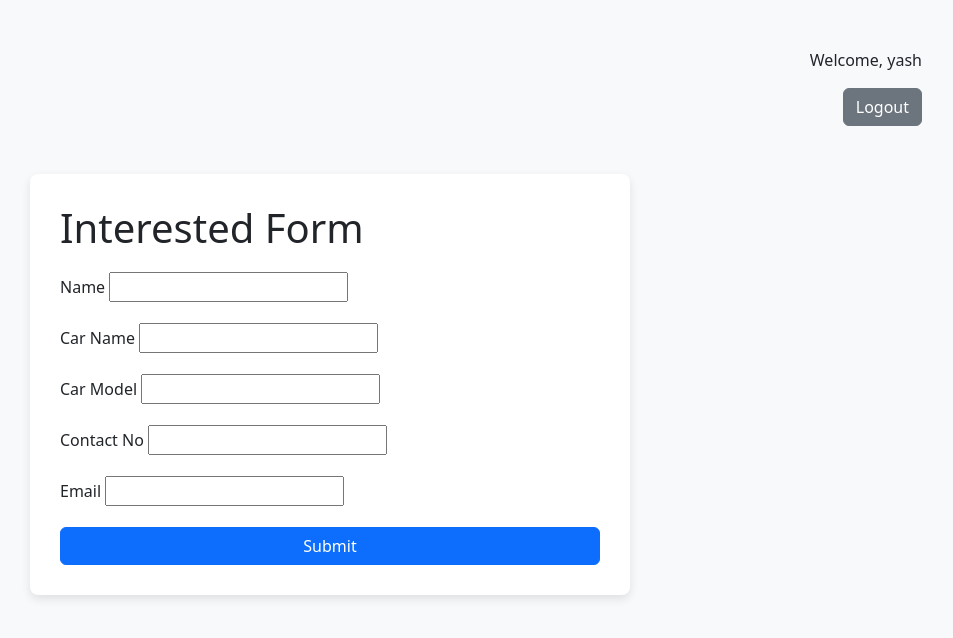
After one commit to yashkhopkar3/Car-Blog-Website-Project, a Django app: page /interestForm/ in a window 1280 px wide. The commit adds this page. Shown: the top 638 px of the page, without its empty margins (310-1263 px from the left). Run offline with Django 5.2, Linux system fonts and the light colour scheme; a user stored in the database is signed in.

Commit message:
InterestButton

```diff
--- a/CarProject/urls.py
+++ b/CarProject/urls.py
@@ -16,7 +16,7 @@ Including another URLconf
 """
 from django.contrib import admin
 from django.urls import path
-from Cars.views import home,viewDetails,add_car,login_view,signup,user_logout
+from Cars.views import home,viewDetails,add_car,login_view,signup,user_logout,interestForm
 from . import settings
 from django.conf.urls.static import static
 
@@ -27,7 +27,8 @@ urlpatterns = [
     path('add/', add_car, name='add_car'),
     path('login/',login_view,name="login"),
     path('signup/',signup,name="signup"),
-    path('logout/',user_logout,name="logout")
+    path('logout/',user_logout,name="logout"),
+    path('interestForm/',interestForm,name='interestForm')
 ]
 
 urlpatterns += static(settings.MEDIA_URL,document_root =settings.MEDIA_ROOT)
--- a/Cars/forms.py
+++ b/Cars/forms.py
@@ -1,5 +1,5 @@
 from django import forms
-from .models import Car_details
+from .models import Car_details,Interest
 from django.contrib.auth.forms import UserCreationForm
 from django.contrib.auth.models import User
 
@@ -8,6 +8,11 @@ class CarForm(forms.ModelForm):
         model = Car_details
         fields = ['car_Name','content', 'Car_Model','car_Price','car_photo']
 
+class InterestForm(forms.ModelForm):
+    class Meta:
+        model=Interest
+        fields=['name','car_name','car_model','contact_no','email']
+
 class SignUpForm(UserCreationForm):
       email = forms.EmailField(required=True, help_text='Required. Provide a valid email address.')
 
--- a/Cars/models.py
+++ b/Cars/models.py
@@ -9,3 +9,10 @@ class Car_details(models.Model):
     car_photo=models.ImageField(upload_to='carPhoto/',null=True,blank=True)
     uploaded_at = models.DateTimeField(auto_now_add=True)
     car_Name = models.CharField(max_length=100, blank=False, null=False )
+
+class Interest(models.Model):
+    name=models.CharField(max_length=20, blank=False, null=False)
+    car_name=models.CharField(max_length=20, blank=False, null=False)
+    car_model = models.CharField(max_length=100, blank=False, null=False)
+    contact_no=models.IntegerField(max_length=10,blank=False, null=False)
+    email=models.EmailField( blank=False, null=False)
--- a/Cars/views.py
+++ b/Cars/views.py
@@ -4,7 +4,7 @@ from .forms import CarForm
 from django.contrib.auth import login, authenticate,logout
 from django.contrib.auth.forms import AuthenticationForm
 from django.contrib.auth.decorators import login_required
-from .forms import SignUpForm
+from .forms import SignUpForm,InterestForm
 # Create your views here.
 
 def home(request):
@@ -27,6 +27,18 @@ def add_car(request):
         form = CarForm()
 
     return render(request, 'add_car.html', {'form': form})
+
+@login_required
+def interestForm(request):
+    if request.method == 'POST':
+        form = InterestForm(request.POST,request.FILES)
+        if form.is_valid():
+            form.save()
+            return redirect('home')  # Redirect to the homepage after saving
+    else:
+        form = InterestForm()
+
+    return render(request, 'InterestedForm.html', {'form': form})
 
 def signup(request):
     if request.method == 'POST':
--- /dev/null
+++ b/templates/InterestedForm.html
@@ -0,0 +1,77 @@
+<!DOCTYPE html>
+<html lang="en">
+<head>
+    <meta charset="UTF-8">
+    <meta name="viewport" content="width=device-width, initial-scale=1.0">
+    <title>Add New Cars Info</title>
+    <link href="https://cdn.jsdelivr.net/npm/bootstrap@5.3.0/dist/css/bootstrap.min.css" rel="stylesheet">
+    <style>
+        body {
+            background-color: #f8f9fa;
+        }
+        .form-container {
+            max-width: 600px;
+            margin: auto;
+            background-color: #fff;
+            padding: 30px;
+            border-radius: 8px;
+            box-shadow: 0 4px 10px rgba(0, 0, 0, 0.1);
+        }
+        .form-container h1 {
+            margin-bottom: 20px;
+        }
+    </style>
+</head>
+<body>
+
+    <!-- User Authentication Section -->
+    <div class="m-5 text-end">
+        {% if user.is_authenticated %}
+        <p>Welcome, {{ user.username }}</p>
+        <a href="{% url 'logout' %}" class="btn btn-secondary">Logout</a>
+        {% else %}
+        <a href="{% url 'login' %}" class="btn btn-primary">Login</a>
+        <a href="{% url 'signup' %}" class="btn btn-primary">Signup</a>
+        {% endif %}
+    </div>
+
+    <!-- Add New Car Form -->
+    <div class="container mt-5">
+        <div class="form-container">
+            <h1>Interested Form</h1>
+            <form method="POST">
+                {% csrf_token %}
+
+                <div class="mb-3">
+                    <label for="id_name" class="form-label">Name</label>
+                    {{ form.name }}
+                </div>
+
+                <div class="mb-3">
+                    <label for="id_car_name" class="form-label">Car Name</label>
+                    {{ form.car_name }}
+                </div>
+
+                <div class="mb-3">
+                    <label for="id_car_model" class="form-label">Car Model</label>
+                    {{ form.car_model }}
+                </div>
+
+                <div class="mb-3">
+                    <label for="id_contact_no" class="form-label">Contact No</label>
+                    {{ form.contact_no }}
+                </div>
+
+                <div class="mb-3">
+                    <label for="id_email" class="form-label">Email</label>
+                    {{ form.email }}
+                </div>
+
+                <button type="submit" class="btn btn-primary w-100">Submit</button>
+            </form>
+        </div>
+    </div>
+
+    <script src="https://cdn.jsdelivr.net/npm/bootstrap@5.3.0/dist/js/bootstrap.bundle.min.js"></script>
+</body>
+</html>
--- a/templates/home.html
+++ b/templates/home.html
@@ -54,6 +54,7 @@
                 <div class="card shadow-sm">
                     <div class="card-body">
                         <a href="{% if user.is_authenticated %}{% url 'viewDetails' car.id %}{% else %}{% url 'login' %}{% endif %}">
+                            <img src="{{car.car_photo.url}}" alt="{{ car.car_Name }}" class="car-image img-fluid">
                             <h5 class="card-title">{{ car.car_Name }}</h5>
                         </a>
                     </div>
--- a/templates/viewDetails.html
+++ b/templates/viewDetails.html
@@ -55,7 +55,6 @@
     <div class="container car-details mt-5">
         <div class="card shadow-sm p-4">
             <h1 class="mb-4">Car Name: <span class="text-muted">{{ car.car_Name }}</span></h1>
-
             <!-- Car Image -->
             {% if car.car_photo %}
             <img src="{{car.car_photo.url}}" alt="{{ car.car_Name }}" class="car-image img-fluid">
@@ -65,8 +64,9 @@
             <div class="content mt-4">
                 <p>{{ car.content }}</p>
             </div>
+            <a class="btn btn-primary" href="{% url 'interestForm' %}" role="button">Interested</a>
+        </div>
 
-        </div>
     </div>
 
     <script src="https://cdn.jsdelivr.net/npm/bootstrap@5.3.0/dist/js/bootstrap.bundle.min.js"></script>
```
Also changed, not shown: Cars/migrations/0003_interest.py (added), db.sqlite3.
